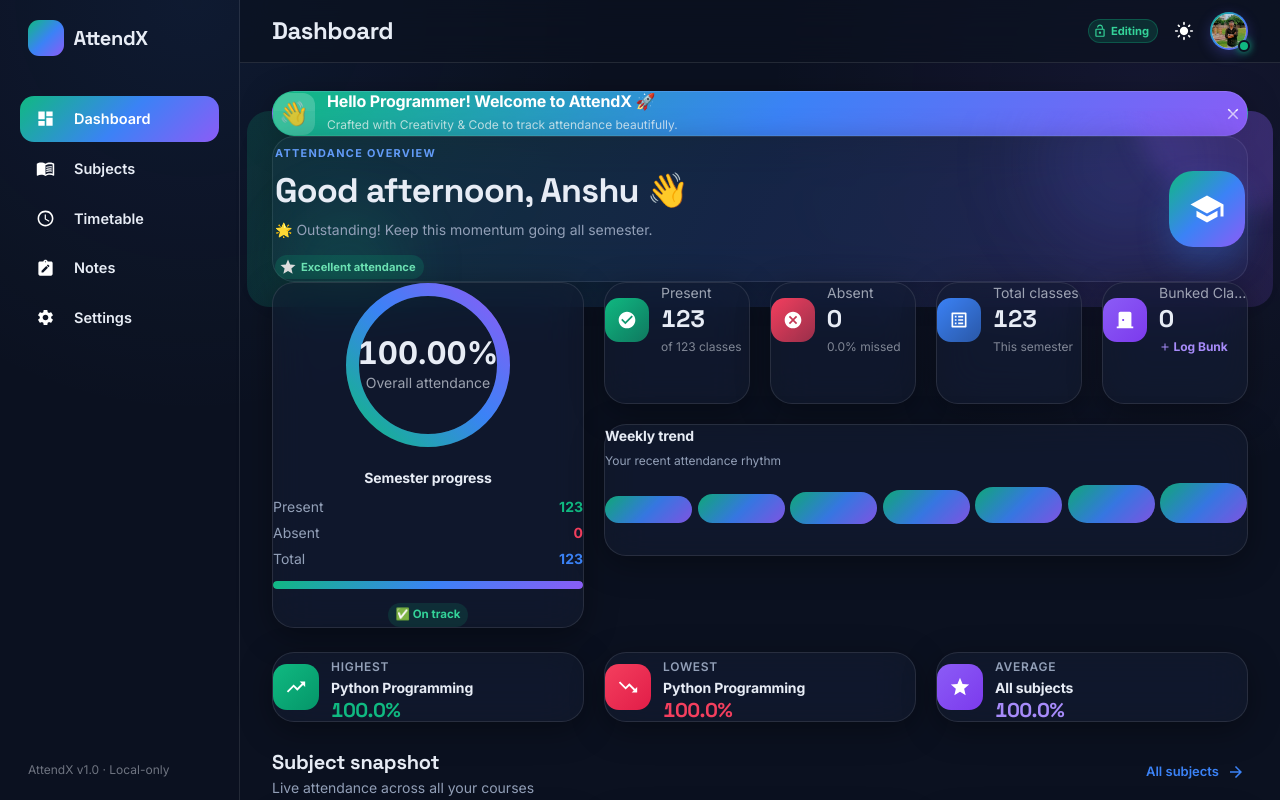
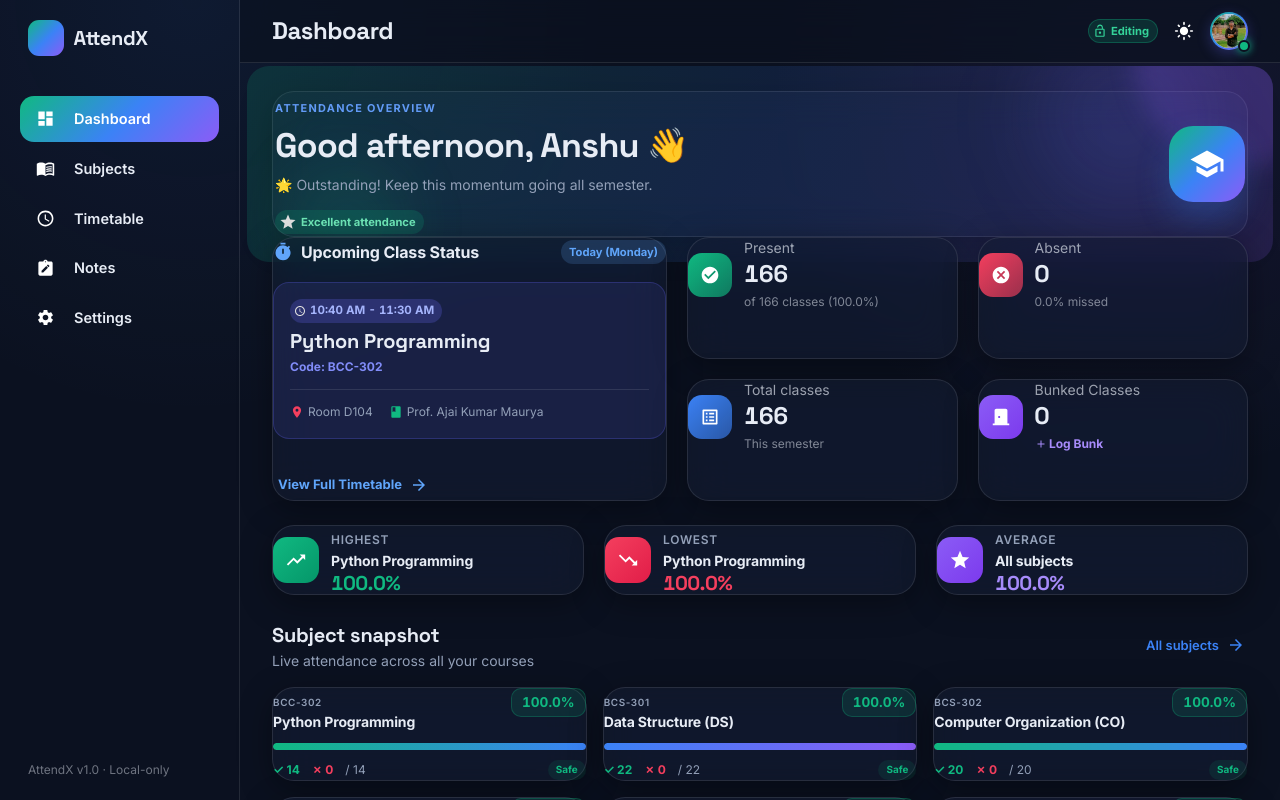
Before and after one commit to anshujaiswal3000-cloud/MY-ATTENDENCE, a React (Vite) app: page / in a window 1280 px wide. Shown: the top 800 px of the page. Built offline with nearby package versions, Linux system fonts and the light colour scheme.

Commit message:
Remove Semester progress & Hello Programmer banner; add Live Upcoming Class card and exact UCER timetable

```diff
--- a/src/data/defaultSubjects.js
+++ b/src/data/defaultSubjects.js
@@ -16,7 +16,7 @@ export const defaultSubjects = [
     faculty: 'Ajai Kumar Maurya',
     icon: 'python',
     color: ['#10b981', '#3b82f6'],
-    present: 12, total: 12,
+    present: 14, total: 14,
     timetable: [
       { day: 'Monday', time: '10:40 AM - 11:30 AM' },
       { day: 'Tuesday', time: '03:40 PM - 04:30 PM' }
@@ -28,7 +28,7 @@ export const defaultSubjects = [
     faculty: 'Sunil Kumar Khare',
     icon: 'book',
     color: ['#3b82f6', '#8b5cf6'],
-    present: 18, total: 18,
+    present: 22, total: 22,
     timetable: [
       { day: 'Monday', time: '09:50 AM - 10:40 AM' },
       { day: 'Tuesday', time: '10:40 AM - 11:30 AM' },
@@ -44,7 +44,7 @@ export const defaultSubjects = [
     faculty: 'Chitranjan Dwivedi',
     icon: 'cpu',
     color: ['#10b981', '#3b82f6'],
-    present: 15, total: 15,
+    present: 20, total: 20,
     timetable: [
       { day: 'Monday', time: '09:00 AM - 09:50 AM' },
       { day: 'Tuesday', time: '09:00 AM - 09:50 AM' },
@@ -60,7 +60,7 @@ export const defaultSubjects = [
     faculty: 'Dharmendra Kumar',
     icon: 'logic',
     color: ['#8b5cf6', '#10b981'],
-    present: 14, total: 14,
+    present: 18, total: 18,
     timetable: [
       { day: 'Monday', time: '03:40 PM - 04:30 PM' },
       { day: 'Tuesday', time: '02:00 PM - 02:50 PM' },
@@ -76,7 +76,7 @@ export const defaultSubjects = [
     faculty: 'Santosh Dubey',
     icon: 'chip',
     color: ['#10b981', '#8b5cf6'],
-    present: 16, total: 16,
+    present: 24, total: 24,
     timetable: [
       { day: 'Monday', time: '02:00 PM - 02:50 PM' },
       { day: 'Tuesday', time: '09:50 AM - 10:40 AM' },
@@ -93,7 +93,7 @@ export const defaultSubjects = [
     faculty: 'Shyam B. Verma & Sunil K. Khare',
     icon: 'flask',
     color: ['#3b82f6', '#10b981'],
-    present: 4, total: 4,
+    present: 6, total: 6,
     timetable: [
       { day: 'Tuesday', time: '11:30 AM - 01:10 PM' }
     ]
@@ -104,7 +104,7 @@ export const defaultSubjects = [
     faculty: 'Manoj Yadav',
     icon: 'code',
     color: ['#8b5cf6', '#3b82f6'],
-    present: 4, total: 4,
+    present: 6, total: 6,
     timetable: [
       { day: 'Monday', time: '11:30 AM - 01:10 PM' }
     ]
@@ -115,7 +115,7 @@ export const defaultSubjects = [
     faculty: 'Nitish Kumar & Sachin Sonkar',
     icon: 'globe',
     color: ['#8b5cf6', '#10b981'],
-    present: 4, total: 4,
+    present: 6, total: 6,
     timetable: [
       { day: 'Friday', time: '02:50 PM - 04:30 PM' }
     ]
@@ -126,7 +126,7 @@ export const defaultSubjects = [
     faculty: 'Pooja Sharma',
     icon: 'brain',
     color: ['#3b82f6', '#8b5cf6'],
-    present: 6, total: 6,
+    present: 8, total: 8,
     timetable: [
       { day: 'Wednesday', time: '12:20 PM - 01:10 PM' },
       { day: 'Thursday', time: '10:40 AM - 11:30 AM' }
@@ -138,7 +138,7 @@ export const defaultSubjects = [
     faculty: 'Arun Samuel Lawrence',
     icon: 'terminal',
     color: ['#10b981', '#3b82f6'],
-    present: 6, total: 6,
+    present: 8, total: 8,
     timetable: [
       { day: 'Thursday', time: '02:50 PM - 03:40 PM' },
       { day: 'Friday', time: '09:00 AM - 09:50 AM' }
@@ -150,7 +150,7 @@ export const defaultSubjects = [
     faculty: 'Gaurav Goswami',
     icon: 'brain',
     color: ['#8b5cf6', '#3b82f6'],
-    present: 3, total: 3,
+    present: 4, total: 4,
     timetable: [
       { day: 'Monday', time: '02:50 PM - 03:40 PM' }
     ]
@@ -161,7 +161,7 @@ export const defaultSubjects = [
     faculty: 'Shalini Tripathi',
     icon: 'terminal',
     color: ['#10b981', '#8b5cf6'],
-    present: 10, total: 10,
+    present: 14, total: 14,
     timetable: [
       { day: 'Tuesday', time: '02:50 PM - 03:40 PM' },
       { day: 'Wednesday', time: '02:00 PM - 02:50 PM' },
@@ -175,7 +175,7 @@ export const defaultSubjects = [
     faculty: 'Shivanand Dubey',
     icon: 'calc',
     color: ['#3b82f6', '#10b981'],
-    present: 3, total: 3,
+    present: 4, total: 4,
     timetable: [
       { day: 'Wednesday', time: '02:50 PM - 03:40 PM' }
     ]
@@ -186,7 +186,7 @@ export const defaultSubjects = [
     faculty: 'Nishat Bano',
     icon: 'robot',
     color: ['#8b5cf6', '#10b981'],
-    present: 6, total: 6,
+    present: 8, total: 8,
     timetable: [
       { day: 'Thursday', time: '03:40 PM - 04:30 PM' },
       { day: 'Friday', time: '09:50 AM - 10:40 AM' }
@@ -198,7 +198,7 @@ export const defaultSubjects = [
     faculty: 'Staff',
     icon: 'book',
     color: ['#3b82f6', '#8b5cf6'],
-    present: 2, total: 2,
+    present: 4, total: 4,
     timetable: [
       { day: 'Saturday', time: '02:00 PM - 03:00 PM' }
     ]
--- a/src/pages/Dashboard.jsx
+++ b/src/pages/Dashboard.jsx
@@ -2,16 +2,16 @@ import React, { useMemo, useState, useEffect } from 'react'
 import {
   Box, Typography, Grid, Chip, LinearProgress, Button, Avatar,
   IconButton, Dialog, DialogTitle, DialogContent, DialogActions,
-  FormControl, InputLabel, Select, MenuItem, TextField, Alert
+  FormControl, InputLabel, Select, MenuItem, TextField
 } from '@mui/material'
 import {
   MdCheckCircle, MdCancel, MdListAlt, MdEventAvailable,
   MdArrowForward, MdSchool, MdTrendingUp, MdTrendingDown,
-  MdStar, MdWarning, MdDoorBack, MdAdd, MdClose, MdCode
+  MdStar, MdWarning, MdDoorBack, MdAdd, MdSchedule, MdLocationOn,
+  MdTimer, MdClass
 } from 'react-icons/md'
 import { useNavigate } from 'react-router-dom'
 import GlassCard from '../components/GlassCard'
-import AuroraGauge from '../components/AuroraGauge'
 import StatCard from '../components/StatCard'
 import EmptyState from '../components/EmptyState'
 import { useAttendance } from '../context/AttendanceContext'
@@ -22,17 +22,18 @@ import {
   getHighestLowestAverage,
   STATUS_COLORS,
   getStatus,
+  WEEKDAYS,
+  getTodayName
 } from '../utils/attendanceUtils'
 
 export default function Dashboard() {
   const {
-    subjects, bunks, logBunkClass, deleteBunkClass,
-    showWelcomeBanner, setShowWelcomeBanner, isUnlocked
+    subjects, bunks, logBunkClass, deleteBunkClass, timetableHeader
   } = useAttendance()
 
   const navigate = useNavigate()
   const [loading, setLoading] = useState(true)
-  useEffect(() => { const t = setTimeout(() => setLoading(false), 300); return () => clearTimeout(t) }, [])
+  useEffect(() => { const t = setTimeout(() => setLoading(false), 200); return () => clearTimeout(t) }, [])
 
   // Bunk Modal State
   const [bunkDialogOpen, setBunkDialogOpen] = useState(false)
@@ -52,6 +53,7 @@ export default function Dashboard() {
   const attendanceSafe = stats.percentage >= 75
   const attendanceExcellent = stats.percentage >= 90
 
+  const today = getTodayName()
   const greetingHour = new Date().getHours()
   const greeting = greetingHour < 12 ? 'Good morning' : greetingHour < 17 ? 'Good afternoon' : 'Good evening'
 
@@ -69,31 +71,40 @@ export default function Dashboard() {
     [subjects]
   )
 
+  // ── Calculate Upcoming / Current Class Status ──
+  const upcomingClass = useMemo(() => {
+    // 1. Look for today's classes
+    const todaySlots = []
+    subjects.forEach((s) => {
+      ;(s.timetable || []).forEach((slot) => {
+        if (slot.day === today) todaySlots.push({ subject: s, time: slot.time })
+      })
+    })
+
+    if (todaySlots.length > 0) {
+      // Return first slot today
+      return { slot: todaySlots[0], dayLabel: `Today (${today})` }
+    }
+
+    // 2. Otherwise find tomorrow's classes
+    const todayIdx = WEEKDAYS.indexOf(today)
+    const nextDay = WEEKDAYS[(todayIdx + 1) % WEEKDAYS.length]
+    const nextSlots = []
+    subjects.forEach((s) => {
+      ;(s.timetable || []).forEach((slot) => {
+        if (slot.day === nextDay) nextSlots.push({ subject: s, time: slot.time })
+      })
+    })
+
+    if (nextSlots.length > 0) {
+      return { slot: nextSlots[0], dayLabel: `Next Class (${nextDay})` }
+    }
+
+    return null
+  }, [subjects, today])
+
   return (
     <Box>
-      {/* ── Welcome Programmer Animated Banner (To Impress) ── */}
-      {showWelcomeBanner && (
-        <GlassCard sx={{ p: 2.25, mb: 3, background: 'var(--aurora)', color: '#fff', position: 'relative', overflow: 'hidden' }}>
-          <Box sx={{ display: 'flex', alignItems: 'center', justifyContent: 'space-between', zIndex: 1, position: 'relative' }}>
-            <Box sx={{ display: 'flex', alignItems: 'center', gap: 1.5 }}>
-              <Box sx={{ width: 42, height: 42, borderRadius: '12px', bgcolor: 'rgba(255,255,255,0.2)', display: 'grid', placeItems: 'center', fontSize: 24, flexShrink: 0 }}>
-                👋
-              </Box>
-              <Box>
-                <Typography variant="subtitle1" sx={{ fontWeight: 800, color: '#fff', lineHeight: 1.2 }}>
-                  Hello Programmer! Welcome to AttendX 🚀
-                </Typography>
-                <Typography variant="caption" sx={{ color: 'rgba(255,255,255,0.85)' }}>
-                  Crafted with Creativity & Code to track attendance beautifully.
-                </Typography>
-              </Box>
-            </Box>
-            <IconButton size="small" onClick={() => setShowWelcomeBanner(false)} sx={{ color: '#fff' }}>
-              <MdClose />
-            </IconButton>
-          </Box>
-        </GlassCard>
-      )}
 
       {/* ── Hero Banner ── */}
       <GlassCard sx={{ p: { xs: 2.5, sm: 3.25 }, mb: 3 }}>
@@ -101,7 +112,7 @@ export default function Dashboard() {
           mx: { xs: -2.5, sm: -3.25 }, my: { xs: -2.5, sm: -3.25 },
           p: { xs: 2.5, sm: 3.5 }, borderRadius: '22px',
           display: 'flex', alignItems: 'center', justifyContent: 'space-between',
-          gap: 2, minHeight: 160, position: 'relative', overflow: 'hidden'
+          gap: 2, minHeight: 150, position: 'relative', overflow: 'hidden'
         }}>
           {/* Background blur orbs */}
           <Box sx={{ position: 'absolute', width: 180, height: 180, borderRadius: '50%', background: 'rgba(99,102,241,.15)', filter: 'blur(40px)', top: -40, right: 60, pointerEvents: 'none' }} />
@@ -132,61 +143,90 @@ export default function Dashboard() {
         </Box>
       </GlassCard>
 
-      {/* ── Main Stats Grid ── */}
+      {/* ── Main Stats & Upcoming Class Grid ── */}
       <Grid container spacing={2.5} sx={{ mb: 3 }}>
 
-        {/* Aurora Gauge — Clean responsive layout (no text collision) */}
-        <Grid item xs={12} lg={4}>
-          <GlassCard sx={{ p: 2.75, height: '100%', display: 'flex', alignItems: 'center' }}>
-            <Box sx={{ display: 'flex', flexDirection: { xs: 'column', sm: 'row', lg: 'column', xl: 'row' }, alignItems: 'center', gap: 2.5, width: '100%', justifyContent: 'center' }}>
-              <AuroraGauge percentage={stats.percentage} label="Overall attendance" />
-              <Box sx={{ width: '100%', flex: 1 }}>
-                <Typography variant="subtitle2" sx={{ fontWeight: 800, mb: 1, textAlign: { xs: 'center', sm: 'left', lg: 'center', xl: 'left' } }}>
-                  Semester progress
-                </Typography>
-                <Box sx={{ display: 'flex', justifyContent: 'space-between', mb: .75 }}>
-                  <Typography variant="body2" color="text.secondary">Present</Typography>
-                  <Typography variant="body2" sx={{ fontWeight: 800, color: '#10b981' }}>{stats.present}</Typography>
+        {/* ── Live Upcoming Class Status Card (Replaced Semester Progress) ── */}
+        <Grid item xs={12} lg={5}>
+          <GlassCard sx={{ p: 2.75, height: '100%', display: 'flex', flexDirection: 'column', justifyContent: 'space-between' }}>
+            <Box>
+              <Box sx={{ display: 'flex', justifyContent: 'space-between', alignItems: 'center', mb: 2 }}>
+                <Box sx={{ display: 'flex', alignItems: 'center', gap: 1 }}>
+                  <MdTimer size={20} color="#60a5fa" />
+                  <Typography variant="subtitle1" sx={{ fontWeight: 800 }}>
+                    Upcoming Class Status
+                  </Typography>
                 </Box>
-                <Box sx={{ display: 'flex', justifyContent: 'space-between', mb: .75 }}>
-                  <Typography variant="body2" color="text.secondary">Absent</Typography>
-                  <Typography variant="body2" sx={{ fontWeight: 800, color: '#f43f5e' }}>{stats.absent}</Typography>
+                <Chip
+                  label={upcomingClass ? upcomingClass.dayLabel : 'No Classes'}
+                  size="small"
+                  sx={{ bgcolor: 'rgba(96,165,250,.18)', color: '#60a5fa', fontWeight: 700, fontSize: '.7rem' }}
+                />
+              </Box>
+
+              {upcomingClass ? (
+                <Box sx={{ p: 2, borderRadius: '16px', background: 'rgba(99,102,241,.12)', border: '1px solid rgba(99,102,241,.25)' }}>
+                  <Box sx={{ display: 'flex', justifyContent: 'space-between', alignItems: 'flex-start', mb: 1 }}>
+                    <Box>
+                      <Chip
+                        icon={<MdSchedule size={12} />}
+                        label={upcomingClass.slot.time}
+                        size="small"
+                        className="mono-num"
+                        sx={{ fontSize: '.72rem', fontWeight: 700, bgcolor: 'rgba(99,102,241,.25)', color: '#a5b4fc', mb: .8 }}
+                      />
+                      <Typography variant="h6" sx={{ fontWeight: 800, lineHeight: 1.2 }}>
+                        {upcomingClass.slot.subject.name}
+                      </Typography>
+                      <Typography variant="caption" sx={{ color: '#818cf8', fontWeight: 700 }}>
+                        Code: {upcomingClass.slot.subject.code}
+                      </Typography>
+                    </Box>
+                  </Box>
+
+                  <Box sx={{ display: 'flex', gap: 2, mt: 1.5, pt: 1.5, borderTop: '1px solid rgba(255,255,255,.1)' }}>
+                    <Typography variant="caption" color="text.secondary" sx={{ display: 'flex', alignItems: 'center', gap: .5 }}>
+                      <MdLocationOn size={14} color="#f43f5e" /> {timetableHeader.room}
+                    </Typography>
+                    <Typography variant="caption" color="text.secondary" sx={{ display: 'flex', alignItems: 'center', gap: .5 }}>
+                      <MdClass size={14} color="#10b981" /> Prof. {upcomingClass.slot.subject.faculty}
+                    </Typography>
+                  </Box>
                 </Box>
-                <Box sx={{ display: 'flex', justifyContent: 'space-between', mb: 1.5 }}>
-                  <Typography variant="body2" color="text.secondary">Total</Typography>
-                  <Typography variant="body2" sx={{ fontWeight: 800, color: '#3b82f6' }}>{stats.total}</Typography>
+              ) : (
+                <Box sx={{ p: 3, textAlign: 'center' }}>
+                  <Typography variant="body2" color="text.secondary">
+                    🎉 All classes completed for now! Check timetable for full schedule.
+                  </Typography>
                 </Box>
-                <LinearProgress
-                  variant="determinate"
-                  value={Math.min(stats.percentage, 100)}
-                  sx={{ height: 8, borderRadius: 8, bgcolor: 'rgba(148,163,184,.18)', mb: 1.5, '& .MuiLinearProgress-bar': { borderRadius: 8, background: 'var(--aurora)' } }}
-                />
-                <Box sx={{ textAlign: { xs: 'center', sm: 'left', lg: 'center', xl: 'left' } }}>
-                  <Chip
-                    size="small"
-                    label={attendanceSafe ? '✅ On track' : '⚠️ Needs attention'}
-                    sx={{ fontWeight: 700, fontSize: '.72rem', bgcolor: attendanceSafe ? 'rgba(16,185,129,.14)' : 'rgba(244,63,94,.14)', color: attendanceSafe ? '#34d399' : '#fb7185' }}
-                  />
-                </Box>
-              </Box>
+              )}
             </Box>
+
+            <Button
+              size="small"
+              endIcon={<MdArrowForward />}
+              onClick={() => navigate('/timetable')}
+              sx={{ textTransform: 'none', mt: 2, fontWeight: 700, alignSelf: 'flex-start', color: '#60a5fa' }}
+            >
+              View Full Timetable
+            </Button>
           </GlassCard>
         </Grid>
 
-        {/* Right Stats */}
-        <Grid item xs={12} lg={8}>
+        {/* Right Stats Grid */}
+        <Grid item xs={12} lg={7}>
           <Grid container spacing={2.5}>
-            <Grid item xs={6} sm={3}>
+            <Grid item xs={6} sm={6}>
               <StatCard
                 icon={<MdCheckCircle />}
                 label="Present"
                 value={stats.present}
-                description={`of ${stats.total} classes`}
+                description={`of ${stats.total} classes (${stats.percentage.toFixed(1)}%)`}
                 accent="#10b981"
                 delay={.05}
               />
             </Grid>
-            <Grid item xs={6} sm={3}>
+            <Grid item xs={6} sm={6}>
               <StatCard
                 icon={<MdCancel />}
                 label="Absent"
@@ -196,7 +236,7 @@ export default function Dashboard() {
                 delay={.1}
               />
             </Grid>
-            <Grid item xs={6} sm={3}>
+            <Grid item xs={6} sm={6}>
               <StatCard
                 icon={<MdListAlt />}
                 label="Total classes"
@@ -207,8 +247,8 @@ export default function Dashboard() {
               />
             </Grid>
 
-            {/* Bunked Classes Logger Card (Replaced Safe Bunks) */}
-            <Grid item xs={6} sm={3}>
+            {/* Bunked Classes Logger Card */}
+            <Grid item xs={6} sm={6}>
               <GlassCard delay={.2} sx={{ p: 2.25, minHeight: 122, cursor: 'pointer' }} onClick={() => setBunkDialogOpen(true)}>
                 <Box sx={{ display: 'flex', alignItems: 'center', gap: 1.5 }}>
                   <Box sx={{ width: 44, height: 44, borderRadius: '14px', display: 'flex', alignItems: 'center', justifyContent: 'center', fontSize: 22, color: '#fff', background: 'linear-gradient(135deg,#8b5cf6,#7c3aed)', flexShrink: 0 }}>
@@ -225,21 +265,6 @@ export default function Dashboard() {
                       <MdAdd size={12} /> Log Bunk
                     </Typography>
                   </Box>
-                </Box>
-              </GlassCard>
-            </Grid>
-
-            {/* Weekly Trend */}
-            <Grid item xs={12}>
-              <GlassCard delay={.25} sx={{ p: 2.5, minHeight: 132 }}>
-                <Box sx={{ display: 'flex', justifyContent: 'space-between', alignItems: 'center' }}>
-                  <Box>
-                    <Typography variant="subtitle2" sx={{ fontWeight: 700 }}>Weekly trend</Typography>
-                    <Typography variant="caption" color="text.secondary">Your recent attendance rhythm</Typography>
-                  </Box>
-                </Box>
-                <Box className="trend-bars" sx={{ mt: 1.25 }}>
-                  {weekly.map((height, i) => <span key={i} style={{ height: `${height}%`, animationDelay: `${i * 45}ms` }} />)}
                 </Box>
               </GlassCard>
             </Grid>
```
